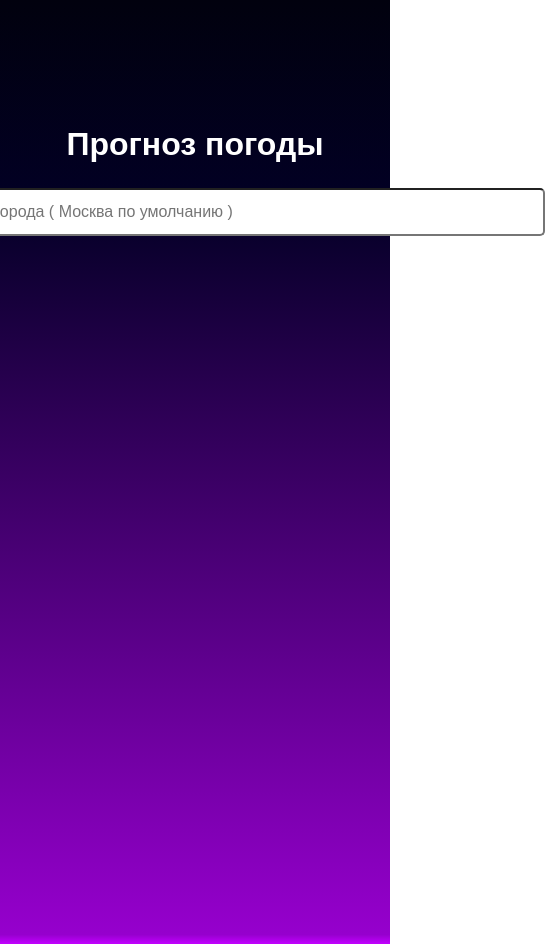
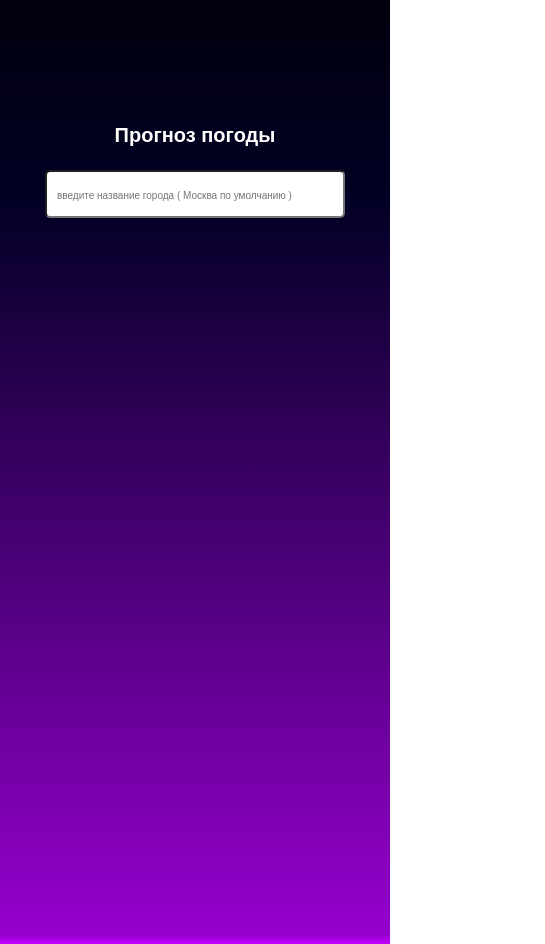
Before and after one commit to NikolayCharaev/weather-forecast, a React (Create React App) app: page / in a window 390 px wide. Shown: the whole page, 545 px wide, since content can reach past the window. Built offline with nearby package versions, Linux system fonts and the light colour scheme; no server answers.

Commit message:
adaptive

```diff
--- a/src/css/style.css
+++ b/src/css/style.css
@@ -1,8 +1,8 @@
 @charset "UTF-8";
+/* Указываем box sizing */
 *,
 *::before,
 *::after {
-  -webkit-box-sizing: border-box;
   box-sizing: border-box;
 }
 
@@ -62,11 +62,8 @@ select {
 
 @media (prefers-reduced-motion: reduce) {
   * {
-    -webkit-animation-duration: 0.01ms !important;
     animation-duration: 0.01ms !important;
-    -webkit-animation-iteration-count: 1 !important;
     animation-iteration-count: 1 !important;
-    -webkit-transition-duration: 0.01ms !important;
     transition-duration: 0.01ms !important;
     scroll-behavior: auto !important;
   }
@@ -80,7 +77,6 @@ select {
 
 body {
   background: #01010e;
-  background: -webkit-gradient(linear, left top, left bottom, from(#01010e), color-stop(21%, #020024), color-stop(99%, #9600cd), to(#c200ff));
   background: linear-gradient(180deg, #01010e 0%, #020024 21%, #9600cd 99%, #c200ff 100%);
   background-repeat: no-repeat;
   font-family: sans-serif;
@@ -92,39 +88,50 @@ body {
   text-align: center;
 }
 
+@media (max-width: 447px) {
+  .title {
+    font-size: 20px;
+  }
+}
+
 .city-name {
   color: salmon;
   font-weight: 300;
 }
 
 .cart {
-  display: -webkit-box;
-  display: -ms-flexbox;
   display: flex;
-  -webkit-box-pack: center;
-      -ms-flex-pack: center;
   justify-content: center;
-  -webkit-box-align: center;
-      -ms-flex-align: center;
   align-items: center;
   margin-top: 100px;
+}
+
+@media (max-width: 1614px) {
+  .cart {
+    margin-top: 40px;
+  }
+}
+
+@media (max-width: 1104px) {
+  .cart {
+    display: grid;
+    grid-template-columns: repeat(1, 2fr);
+    margin-bottom: 100px;
+  }
+}
+
+@media (max-width: 1104px) {
+  .cart {
+    grid-template-columns: repeat(1, 1fr);
+  }
 }
 
 .cart .cart__item {
   background-color: rgba(139, 128, 128, 0.7);
   border-radius: 10px;
-  display: -webkit-box;
-  display: -ms-flexbox;
   display: flex;
-  -webkit-box-orient: vertical;
-  -webkit-box-direction: normal;
-      -ms-flex-direction: column;
   flex-direction: column;
-  -webkit-box-pack: center;
-      -ms-flex-pack: center;
   justify-content: center;
-  -webkit-box-align: center;
-      -ms-flex-align: center;
   align-items: center;
   text-align: center;
   min-width: 300px;
@@ -132,12 +139,32 @@ body {
   margin-top: 20px;
   font-size: 20px;
   color: #fff;
-  -webkit-transition: all 0.2s;
   transition: all 0.2s;
+}
+
+@media (max-width: 1614px) {
+  .cart .cart__item {
+    min-width: 200px;
+    min-height: 300px;
+    font-size: 15px;
+  }
 }
 
 .cart .cart__item:not(:last-child) {
   margin-right: 20px;
+}
+
+@media (max-width: 1104px) {
+  .cart .cart__item:not(:last-child) {
+    margin-right: 0;
+    margin: 10px;
+  }
+}
+
+@media (max-width: 1104px) {
+  .cart .cart__item {
+    margin: 10px;
+  }
 }
 
 .cart .cart__item:hover {
@@ -154,20 +181,17 @@ body {
   font-size: 30px;
 }
 
+@media (max-width: 1614px) {
+  .cart .cart__item-day {
+    font-size: 20px;
+  }
+}
+
 .content__top {
   margin-top: 100px;
-  display: -webkit-box;
-  display: -ms-flexbox;
   display: flex;
-  -webkit-box-orient: vertical;
-  -webkit-box-direction: normal;
-      -ms-flex-direction: column;
   flex-direction: column;
-  -webkit-box-pack: center;
-      -ms-flex-pack: center;
   justify-content: center;
-  -webkit-box-align: center;
-      -ms-flex-align: center;
   align-items: center;
 }
 
@@ -178,9 +202,23 @@ body {
   border-radius: 5px;
 }
 
-.test {
-  color: #fff;
-  font-size: 40px;
-  line-height: 50px;
-  background-color: red;
+@media (max-width: 717px) {
+  .content__top .search__city-input {
+    min-width: 500px;
   }
+}
+
+@media (max-width: 717px) {
+  .content__top .search__city-input {
+    min-width: 400px;
+  }
+}
+
+@media (max-width: 447px) {
+  .content__top .search__city-input {
+    min-width: 300px;
+  }
+  .content__top .search__city-input::placeholder {
+    font-size: 10px;
+  }
+}
--- a/src/scss/_content-top.scss
+++ b/src/scss/_content-top.scss
@@ -11,13 +11,19 @@
         min-width: 700px;
         padding: 10px;
         border-radius: 5px;
+
+        @media(max-width:717px) {
+            min-width: 500px;
+        }
+        @media(max-width:717px) {
+            min-width: 400px;
+        }
+        @media(max-width:447px) {
+            min-width: 300px;
+
+            &::placeholder{
+                font-size: 10px;
+            }
+        }
     }
 }
-
-.test{
-    color: #fff;
-    font-size: 40px;
-  line-height: 50px;
-
-  background-color: red;
-}
--- a/src/scss/_global.scss
+++ b/src/scss/_global.scss
@@ -91,6 +91,9 @@ body {
   color: #fff;
   margin-top: 20px;
   text-align: center;
+  @media(max-width:447px) {
+    font-size: 20px;
+  }
 }
 
 .city-name{
```
Also changed, not shown: src/scss/_card.scss (+34 -1 lines). Lines whose indentation alone changed are shown as unchanged.
